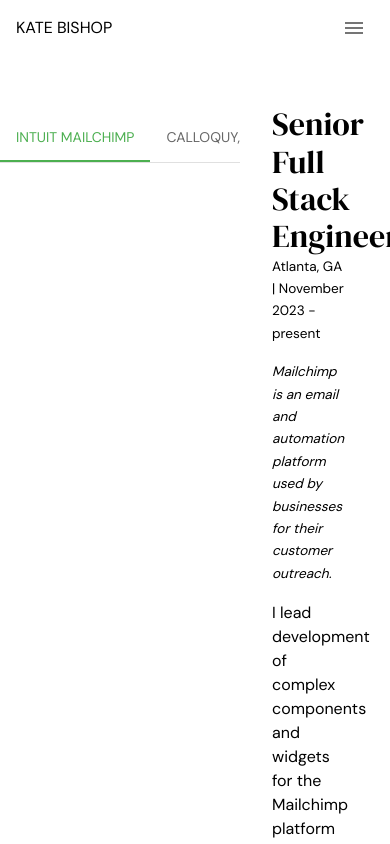
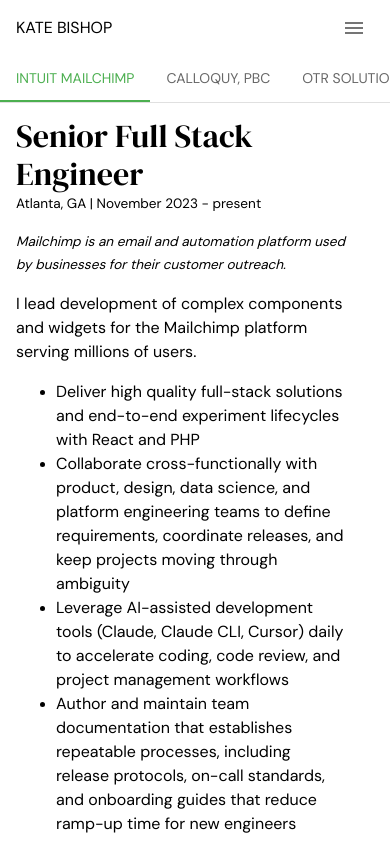
Before and after one commit to kate-bishop/thekatebishop, a Next.js app: page /experience in a window 390 px wide. Shown: the top 844 px of the page. Built offline with nearby package versions, Linux system fonts and the light colour scheme.

Commit message:
fix mobile

```diff
--- a/components/experienceTabs.module.scss
+++ b/components/experienceTabs.module.scss
@@ -9,6 +9,7 @@
 
     &.column {
       flex-direction: column;
+      margin-top: .4rem;
     }
   }
 
@@ -18,6 +19,12 @@
     height: fit-content;
     width: 15rem;
     background-color: utils.$secondary-color;
+
+    &.column {
+      width: 100%;
+      position: start;
+      margin-top: 0rem;
+    }
   }
 
   .tabPanelScrollable {
@@ -27,6 +34,11 @@
     & .contentSection {
         margin-top: 1rem;
     }
+
+    &.column {
+      margin-left: 1rem;
+      margin-top: 3rem;
+    }
   }
 
   .experienceSection {
--- a/components/experienceTabs.tsx
+++ b/components/experienceTabs.tsx
@@ -115,14 +115,14 @@
             unmountOnExit
         >
             <div className={`${styles.tabContainer} ${useSmallScreen ? styles.column : ''}`}>
-                <div className={styles.tabBar}>
+                <div className={`${styles.tabBar} ${useSmallScreen ? styles.column : ''}`}>
                     <ExperienceTabBar
                         activeTab={activeTab}
                         onTabClick={handleTabClick}
                         useSmallScreen={useSmallScreen}
                     />
                 </div>
-                <div className={styles.tabPanelScrollable}>
+                <div className={`${styles.tabPanelScrollable} ${useSmallScreen ? styles.column : ''}`}>
                     {experience.map((exp, index) => (
                         <ExperienceItem
                             key={index}
```
